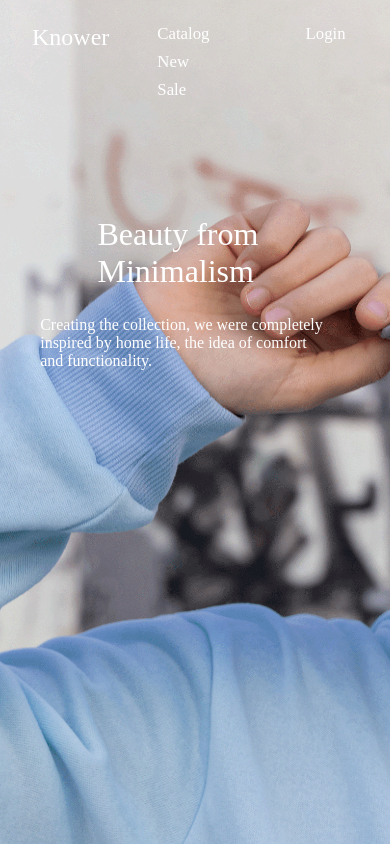
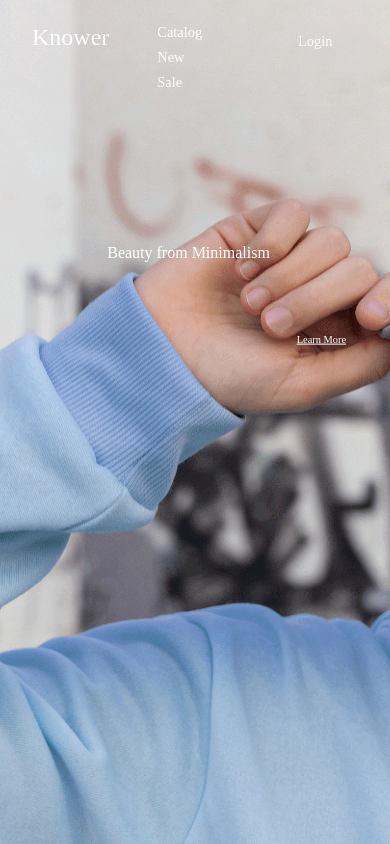
Before and after one commit to donghhan/knower-client, a React (Create React App) app: page / in a window 390 px wide. Built offline with nearby package versions, Linux system fonts and the light colour scheme.

Commit message:
Home section responsive

```diff
--- a/src/Components/Layout.tsx
+++ b/src/Components/Layout.tsx
@@ -1,16 +1,21 @@
+import React from "react";
 import { Outlet } from "react-router-dom";
 import styled from "styled-components";
 
-export default function Layout() {
+interface ILayout {
+  children?: React.ReactNode;
+}
+
+export default function Layout({ children }: ILayout) {
   return (
     <Container>
+      {children}
       <Outlet />
     </Container>
   );
 }
 
-const Container = styled.div`
+const Container = styled.main`
   width: 100%;
-  height: fit-content;
   min-height: 100vh;
 `;
--- a/src/Components/Navbar.tsx
+++ b/src/Components/Navbar.tsx
@@ -23,7 +23,7 @@ export default function Navbar() {
             <Menu to={Path.Login}>Login</Menu>
           </li>
           <li>
-            <Menu to={Path.ProductByCategory}>Carts</Menu>
+            <Menu to={Path.ProductByCategory}>Carts (0)</Menu>
           </li>
         </ul>
       </Nav>
@@ -56,7 +56,7 @@ const Nav = styled.nav`
 
     li {
       margin: 0 3rem;
-      font-size: 1.05rem;
+      font-size: 0.9rem;
     }
   }
 
--- a/src/Pages/Home.tsx
+++ b/src/Pages/Home.tsx
@@ -1,25 +1,23 @@
 import styled from "styled-components";
 import image1 from "../static/images/image1.png";
+import { Link } from "react-router-dom";
 // Components
+import { device } from "../Utils/responsive";
 import BestSeller from "./Products/BestSeller";
+import { Path } from "../Utils/path";
 
 export default function Home() {
   return (
     <HomeSection>
       <IntroTitle>Beauty from Minimalism</IntroTitle>
-      <SmallText>
-        Creating the collection, we were completely <br />
-        inspired by home life, the idea of comfort <br />
-        and functionality.
-      </SmallText>
+      <LearnMoreLink to={Path.Home}>Learn More</LearnMoreLink>
     </HomeSection>
   );
 }
 
 const HomeSection = styled.section`
   width: 100%;
-  height: fit-content;
-  min-height: 100vh;
+  height: 100vh;
   background-image: url(${image1});
   background-size: cover;
   background-repeat: no-repeat;
@@ -27,18 +25,41 @@ const HomeSection = styled.section`
 
 const IntroTitle = styled.span`
   display: inline-block;
-  font-size: 2rem;
+  font-size: 1.5rem;
   position: absolute;
   top: 30%;
-  left: 50%;
-  transform: translate(-50%, -50%);
+  left: 45%;
+  transform: translate(-30%, -50%);
   color: ${(props) => props.theme.colors.white};
+
+  @media screen and (min-width: 769px) and (max-width: 1024px) {
+    left: 45%;
+  }
+
+  @media screen and (max-width: 768px) {
+    left: 40%;
+    font-size: 1rem;
+  }
 `;
 
-const SmallText = styled.p`
+const LearnMoreLink = styled(Link)`
   color: ${(props) => props.theme.colors.white};
   position: absolute;
   right: 10%;
-  top: 40%;
+  top: 30%;
   transform: translate(-10%, -40%);
+  text-decoration: underline;
+
+  @media screen and (min-width: 769px) and (max-width: 1024px) {
+    font-size: 0.95rem;
+  }
+
+  @media screen and (min-width: 426px) and (max-width: 768px) {
+    font-size: 0.65rem;
+  }
+
+  @media screen and (max-width: 425px) {
+    font-size: 0.65rem;
+    top: 40%;
+  }
 `;
--- a/src/Router.tsx
+++ b/src/Router.tsx
@@ -28,6 +28,7 @@ export default function Router() {
           <Route path={Path.Login} element={<LoginPage />} />
           <Route path={Path.Home} element={<Home />} />
 
+          {/* Protected Routes */}
           <Route path={Path.MyProfile} element={<MyProfile />} />
 
           {/* Invalid routes redirection */}
--- /dev/null
+++ b/src/Utils/responsive.ts
@@ -0,0 +1,16 @@
+const resSize = {
+  mobile: 375,
+  tablet: 768,
+  laptop: 1024,
+};
+
+export const device = {
+  mobileVertical: `(max-width: ${resSize.mobile}px)`,
+  mobileHorizontal: `(min-width: ${resSize.mobile + 1}px) and (max-width: ${
+    resSize.tablet
+  })`,
+  tablet: `(min-width: ${resSize.tablet + 1}px) and (max-width: ${
+    resSize.laptop
+  })`,
+  desktop: `(min-width: ${resSize.laptop} + 1)px`,
+};
--- a/src/styled.d.ts
+++ b/src/styled.d.ts
@@ -7,5 +7,10 @@ declare module "styled-components" {
       black: string;
       white: string;
     };
+    responsive: {
+      mobile: string;
+      tablet: string;
+      desktop: string;
+    };
   }
 }
--- a/src/theme.ts
+++ b/src/theme.ts
@@ -5,6 +5,11 @@ export const theme: DefaultTheme = {
   colors: {
     black: "#000",
     white: "#fff",
+  },
+  responsive: {
+    mobile: "(max-width: 375px)",
+    tablet: "(min-width: 376px) and (max-width: 1024px)",
+    desktop: "(min-width: 1025px)",
   },
 };
 
```
Also changed, not shown: src/Components/InnerSection.tsx (added, +16 -0 lines), 1 other file (tests, documents, lock files or other folders).
